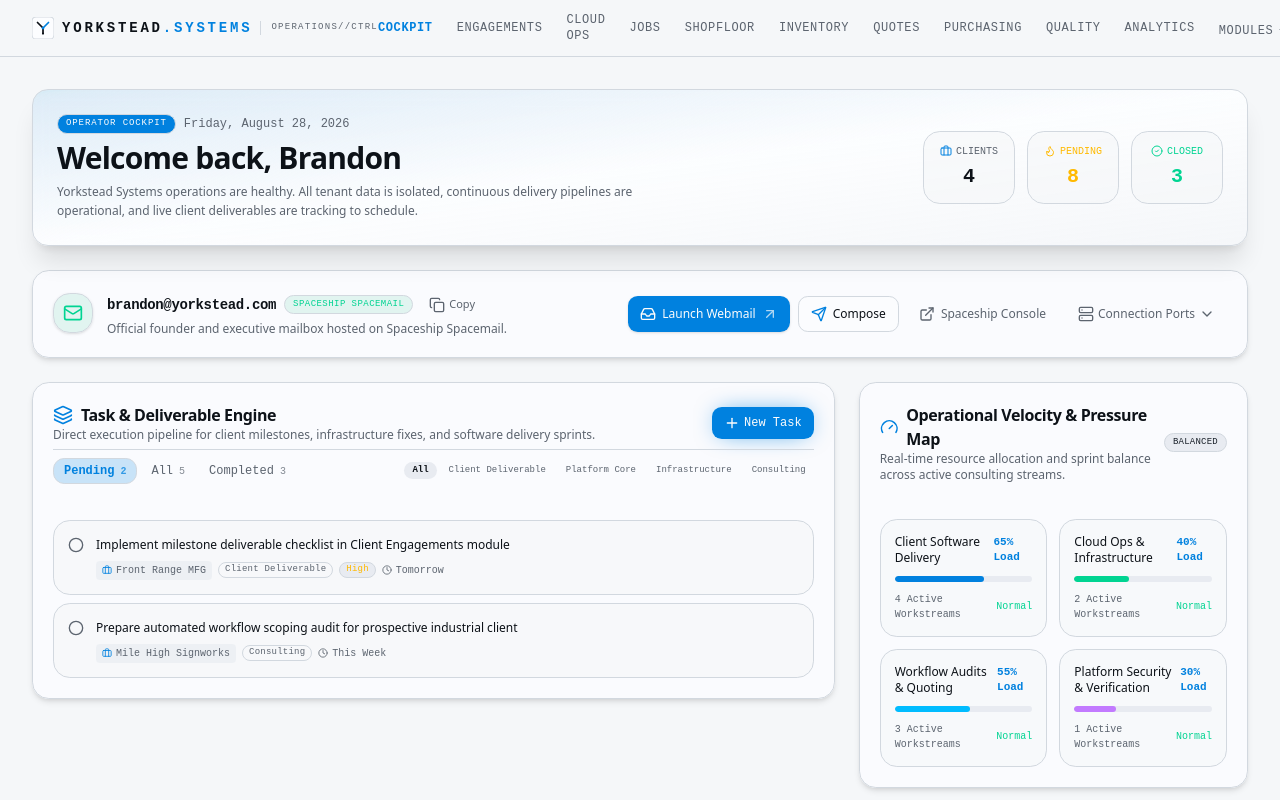
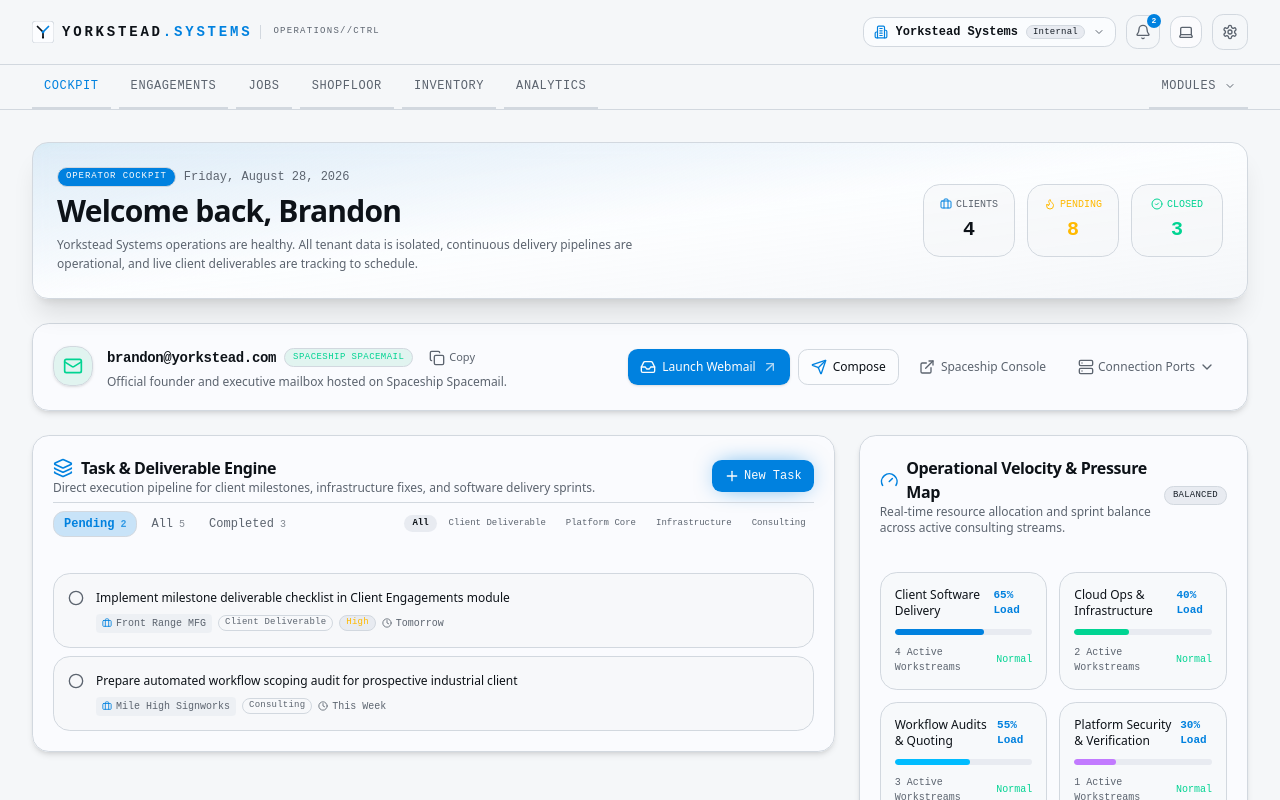
Before and after one commit to yorkstead/operations, a Next.js app: page / in a window 1280 px wide. Shown: the top 800 px of the page. Built offline with nearby package versions, Linux system fonts and the light colour scheme.

Commit message:
fix(ui): simplify desktop header and group module navigation

```diff
--- a/components/shell/header.tsx
+++ b/components/shell/header.tsx
@@ -1,194 +1,148 @@
 'use client';
 
-import * as React from "react";
 import Link from "next/link";
+import { usePathname } from "next/navigation";
+import * as DropdownMenu from "@radix-ui/react-dropdown-menu";
+import { Settings, ChevronDown } from "lucide-react";
 import { brand } from "@/lib/brand";
+import { cn } from "@/lib/utils";
 import { YorksteadMark } from "@/components/brand/yorkstead-logo";
-import { Badge } from "@/components/ui/badge";
 import { MobileNav } from "@/components/shell/mobile-nav";
 import { OrgSwitcher } from "@/components/shell/org-switcher";
 import { NotificationsDrawer } from "@/components/shell/notifications-drawer";
 import { ThemeToggle } from "@/components/shell/theme-toggle";
-import { Settings, ChevronDown } from "lucide-react";
+
+const primaryLinks = [
+  { href: "/", label: "Cockpit" },
+  { href: "/engagements", label: "Engagements" },
+  { href: "/jobs", label: "Jobs" },
+  { href: "/shopfloor", label: "Shopfloor" },
+  { href: "/inventory", label: "Inventory" },
+  { href: "/analytics", label: "Analytics" },
+];
+
+const moduleGroups = [
+  {
+    label: "Factory Operations",
+    links: [
+      { href: "/purchasing", label: "Purchasing" },
+      { href: "/quality", label: "Quality" },
+      { href: "/maintenance", label: "Maintenance" },
+      { href: "/packaging", label: "Packaging" },
+      { href: "/shipping", label: "Shipping" },
+      { href: "/job-packets", label: "Job Packets" },
+    ],
+  },
+  {
+    label: "Business & Knowledge",
+    links: [
+      { href: "/quotes", label: "Quotes" },
+      { href: "/knowledge", label: "KnowHow" },
+      { href: "/directory", label: "Directory" },
+      { href: "/files", label: "File Vault" },
+    ],
+  },
+  {
+    label: "Platform & Tools",
+    links: [
+      { href: "/infrastructure", label: "Cloud Ops" },
+      { href: "/audit", label: "Audit Engine" },
+      { href: "/activity", label: "Activity Log" },
+      { href: "/demo", label: "Demo Orgs" },
+    ],
+  },
+];
 
 export function Header() {
-  const [moreOpen, setMoreOpen] = React.useState(false);
-  const dropdownRef = React.useRef<HTMLDivElement>(null);
-
-  React.useEffect(() => {
-    function handleClickOutside(event: MouseEvent) {
-      if (dropdownRef.current && !dropdownRef.current.contains(event.target as Node)) {
-        setMoreOpen(false);
-      }
-    }
-    document.addEventListener("mousedown", handleClickOutside);
-    return () => document.removeEventListener("mousedown", handleClickOutside);
-  }, []);
+  const pathname = usePathname();
+  const isActive = (href: string) => pathname === href || (href !== "/" && pathname.startsWith(href + "/"));
+  const activeModule = moduleGroups.flatMap((group) => group.links).find((link) => isActive(link.href));
+  const navClassName = "inline-flex h-11 shrink-0 items-center gap-2 whitespace-nowrap border-b-2 px-3 font-mono text-xs uppercase tracking-wider transition focus-visible:outline-2 focus-visible:outline-offset-2 focus-visible:outline-ring";
 
   return (
     <header className="sticky top-0 z-40 w-full border-b border-border bg-background/95 backdrop-blur-md">
-      <div className="mx-auto flex h-14 max-w-7xl items-center justify-between px-3 sm:px-6 lg:px-8">
-        {/* Brand Lockup */}
-        <div className="flex items-center gap-2 sm:gap-3 shrink-0">
-          <Link href="/" className="inline-flex items-center gap-2" aria-label={brand.name}>
-            <YorksteadMark size={22} />
-            <span className="font-mono text-xs sm:text-sm font-bold tracking-[0.2em] text-foreground">
-              {brand.wordmark}<span className="text-primary hidden sm:inline">.{brand.domainSuffix}</span>
-            </span>
-            <span className="hidden border-l border-border pl-2.5 font-mono text-[9px] uppercase tracking-[0.14em] text-muted-foreground xl:inline-block">
-              {brand.systemName}
-            </span>
-          </Link>
-          <Badge variant="default" className="hidden 2xl:inline-flex text-[9px] px-1.5 py-0">v{brand.version}</Badge>
-        </div>
+      <div className="mx-auto flex h-14 max-w-7xl items-center justify-between gap-3 px-3 sm:px-6 lg:h-16 lg:px-8">
+        <Link href="/" className="inline-flex min-h-9 shrink-0 items-center gap-2" aria-label={brand.name}>
+          <YorksteadMark size={22} />
+          <span className="hidden font-mono text-sm font-bold tracking-[0.2em] text-foreground md:inline">
+            {brand.wordmark}<span className="text-primary">.{brand.domainSuffix}</span>
+          </span>
+          <span className="hidden border-l border-border pl-3 font-mono text-[9px] uppercase tracking-[0.14em] text-muted-foreground lg:inline-block">
+            {brand.systemName}
+          </span>
+        </Link>
 
-        {/* Primary Desktop Navigation (Visible on lg+ screens) */}
-        <nav className="hidden items-center gap-4 xl:gap-6 lg:flex" aria-label="Main Navigation">
-          <Link href="/" className="text-xs font-mono uppercase tracking-wider text-primary font-semibold transition hover:text-foreground">
-            Cockpit
-          </Link>
-          <Link href="/engagements" className="text-xs font-mono uppercase tracking-wider text-muted-foreground transition hover:text-foreground">
-            Engagements
-          </Link>
-          <Link href="/infrastructure" className="text-xs font-mono uppercase tracking-wider text-muted-foreground transition hover:text-foreground">
-            Cloud Ops
-          </Link>
-          <Link href="/jobs" className="text-xs font-mono uppercase tracking-wider text-muted-foreground transition hover:text-foreground">
-            Jobs
-          </Link>
-          <Link href="/shopfloor" className="text-xs font-mono uppercase tracking-wider text-muted-foreground transition hover:text-foreground">
-            Shopfloor
-          </Link>
-          <Link href="/inventory" className="text-xs font-mono uppercase tracking-wider text-muted-foreground transition hover:text-foreground">
-            Inventory
-          </Link>
-          <Link href="/quotes" className="text-xs font-mono uppercase tracking-wider text-muted-foreground transition hover:text-foreground">
-            Quotes
-          </Link>
-          <Link href="/purchasing" className="text-xs font-mono uppercase tracking-wider text-muted-foreground transition hover:text-foreground">
-            Purchasing
-          </Link>
-          <Link href="/quality" className="text-xs font-mono uppercase tracking-wider text-muted-foreground transition hover:text-foreground">
-            Quality
-          </Link>
-          <Link href="/analytics" className="text-xs font-mono uppercase tracking-wider text-muted-foreground transition hover:text-foreground">
-            Analytics
-          </Link>
-
-          {/* More Operations Dropdown */}
-          <div className="relative" ref={dropdownRef}>
-            <button
-              onClick={() => setMoreOpen(!moreOpen)}
-              className="inline-flex items-center gap-1 text-xs font-mono uppercase tracking-wider text-muted-foreground transition hover:text-foreground focus:outline-none"
-              aria-expanded={moreOpen}
-            >
-              <span>Modules</span>
-              <ChevronDown className={`size-3 transition-transform ${moreOpen ? "rotate-180" : ""}`} />
-            </button>
-
-            {moreOpen && (
-              <div className="absolute right-0 top-full mt-2 w-72 rounded-lg border border-border bg-card/98 p-2.5 shadow-2xl backdrop-blur-md z-50">
-                <div className="px-2 py-1 text-[10px] font-mono uppercase tracking-widest text-muted-foreground border-b border-border mb-1.5">
-                  Factory Operations
-                </div>
-                <div className="grid grid-cols-2 gap-1">
-                  <Link
-                    href="/maintenance"
-                    onClick={() => setMoreOpen(false)}
-                    className="rounded px-2 py-1.5 text-xs font-mono text-muted-foreground transition hover:bg-muted hover:text-foreground"
-                  >
-                    Maintenance
-                  </Link>
-                  <Link
-                    href="/packaging"
-                    onClick={() => setMoreOpen(false)}
-                    className="rounded px-2 py-1.5 text-xs font-mono text-muted-foreground transition hover:bg-muted hover:text-foreground"
-                  >
-                    Packaging
-                  </Link>
-                  <Link
-                    href="/shipping"
-                    onClick={() => setMoreOpen(false)}
-                    className="rounded px-2 py-1.5 text-xs font-mono text-muted-foreground transition hover:bg-muted hover:text-foreground"
-                  >
-                    Shipping
-                  </Link>
-                  <Link
-                    href="/job-packets"
-                    onClick={() => setMoreOpen(false)}
-                    className="rounded px-2 py-1.5 text-xs font-mono text-muted-foreground transition hover:bg-muted hover:text-foreground"
-                  >
-                    Job Packets
-                  </Link>
-                  <Link
-                    href="/knowledge"
-                    onClick={() => setMoreOpen(false)}
-                    className="rounded px-2 py-1.5 text-xs font-mono text-muted-foreground transition hover:bg-muted hover:text-foreground"
-                  >
-                    KnowHow
-                  </Link>
-                  <Link
-                    href="/directory"
-                    onClick={() => setMoreOpen(false)}
-                    className="rounded px-2 py-1.5 text-xs font-mono text-muted-foreground transition hover:bg-muted hover:text-foreground"
-                  >
-                    Directory
-                  </Link>
-                </div>
-
-                <div className="px-2 py-1 text-[10px] font-mono uppercase tracking-widest text-muted-foreground border-b border-border my-1.5">
-                  Platform & Tools
-                </div>
-                <div className="grid grid-cols-2 gap-1">
-                  <Link
-                    href="/audit"
-                    onClick={() => setMoreOpen(false)}
-                    className="rounded px-2 py-1.5 text-xs font-mono text-muted-foreground transition hover:bg-muted hover:text-foreground"
-                  >
-                    Audit Engine
-                  </Link>
-                  <Link
-                    href="/files"
-                    onClick={() => setMoreOpen(false)}
-                    className="rounded px-2 py-1.5 text-xs font-mono text-muted-foreground transition hover:bg-muted hover:text-foreground"
-                  >
-                    File Vault
-                  </Link>
-                  <Link
-                    href="/activity"
-                    onClick={() => setMoreOpen(false)}
-                    className="rounded px-2 py-1.5 text-xs font-mono text-muted-foreground transition hover:bg-muted hover:text-foreground"
-                  >
-                    Activity Log
-                  </Link>
-                  <Link
-                    href="/demo"
-                    onClick={() => setMoreOpen(false)}
-                    className="rounded px-2 py-1.5 text-xs font-mono text-muted-foreground transition hover:bg-muted hover:text-foreground"
-                  >
-                    Demo Orgs
-                  </Link>
-                </div>
-              </div>
-            )}
-          </div>
-        </nav>
-
-        {/* Right Shell Controls */}
-        <div className="flex items-center gap-1.5 sm:gap-2.5 shrink-0">
+        <div className="flex shrink-0 items-center gap-1.5 sm:gap-2.5">
           <OrgSwitcher />
           <NotificationsDrawer />
           <ThemeToggle />
           <Link
             href="/settings/organization"
             aria-label="Organization Settings"
-            className="hidden rounded-lg border border-border p-2 text-muted-foreground transition hover:border-primary/40 hover:text-foreground sm:inline-flex"
+            aria-current={isActive("/settings/organization") ? "page" : undefined}
+            className="hidden size-9 items-center justify-center rounded-lg border border-border text-muted-foreground transition hover:border-primary/40 hover:text-foreground aria-[current=page]:text-primary sm:inline-flex"
           >
             <Settings className="size-4" />
           </Link>
           <MobileNav />
         </div>
       </div>
+
+      <div className="hidden border-t border-border/60 lg:block">
+        <nav className="mx-auto flex max-w-7xl items-center gap-2 px-8" aria-label="Main Navigation">
+          {primaryLinks.map((link) => (
+            <Link
+              key={link.href}
+              href={link.href}
+              aria-current={isActive(link.href) ? "page" : undefined}
+              className={cn(navClassName, isActive(link.href)
+                ? "border-primary text-primary"
+                : "border-transparent text-muted-foreground hover:border-border hover:text-foreground")}
+            >
+              {link.label}
+            </Link>
+          ))}
+
+          <DropdownMenu.Root key={pathname} modal={false}>
+            <DropdownMenu.Trigger
+              className={cn(navClassName, "group ml-auto", activeModule
+                ? "border-primary text-primary"
+                : "border-transparent text-muted-foreground hover:border-border hover:text-foreground")}
+            >
+              Modules{activeModule && <span className="normal-case tracking-normal">/ {activeModule.label}</span>}
+              <ChevronDown className="size-3 transition-transform group-data-[state=open]:rotate-180" aria-hidden="true" />
+            </DropdownMenu.Trigger>
+            <DropdownMenu.Portal>
+              <DropdownMenu.Content
+                align="end"
+                sideOffset={8}
+                collisionPadding={16}
+                className="z-50 hidden max-h-[var(--radix-dropdown-menu-content-available-height)] w-64 overflow-y-auto rounded-lg border border-border bg-card p-2 shadow-xl lg:block"
+              >
+                {moduleGroups.map((group, index) => (
+                  <DropdownMenu.Group key={group.label}>
+                    {index > 0 && <DropdownMenu.Separator className="my-2 h-px bg-border" />}
+                    <DropdownMenu.Label className="px-2 py-2 font-mono text-[10px] uppercase tracking-widest text-muted-foreground">
+                      {group.label}
+                    </DropdownMenu.Label>
+                    {group.links.map((link) => (
+                      <DropdownMenu.Item key={link.href} asChild>
+                        <Link
+                          href={link.href}
+                          aria-current={isActive(link.href) ? "page" : undefined}
+                          className="flex min-h-9 items-center rounded-md px-2 font-mono text-xs text-foreground outline-none data-[highlighted]:bg-accent data-[highlighted]:ring-1 data-[highlighted]:ring-inset data-[highlighted]:ring-ring aria-[current=page]:bg-primary/10 aria-[current=page]:text-primary"
+                        >
+                          {link.label}
+                        </Link>
+                      </DropdownMenu.Item>
+                    ))}
+                  </DropdownMenu.Group>
+                ))}
+              </DropdownMenu.Content>
+            </DropdownMenu.Portal>
+          </DropdownMenu.Root>
+        </nav>
+      </div>
     </header>
   );
 }
--- a/components/shell/org-switcher.tsx
+++ b/components/shell/org-switcher.tsx
@@ -118,7 +118,7 @@ export function OrgSwitcher() {
           <Building2 className="size-3.5 text-primary shrink-0" />
         )}
 
-        <div className="flex items-center gap-1.5 truncate max-w-[130px] sm:max-w-[200px]">
+        <div className="flex items-center gap-1.5 truncate max-w-[80px] min-[360px]:max-w-[110px] sm:max-w-[200px]">
           <span className="font-mono text-[11px] sm:text-xs font-semibold truncate">
             {activeWorkspace.name}
           </span>
```
Also changed, not shown: tests/browser/header.e2e.ts (added, +71 -0 lines), 1 other file (tests, documents, lock files or other folders).
